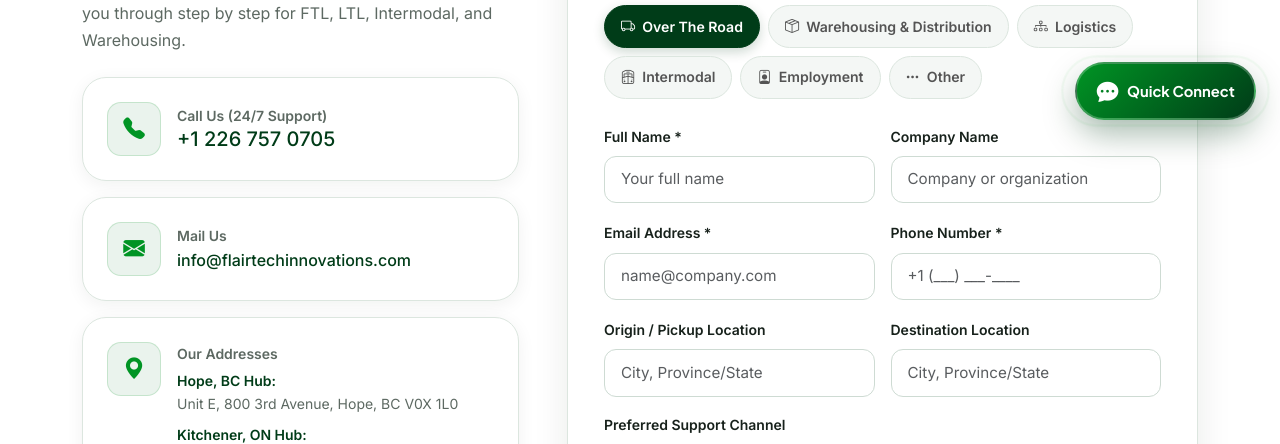
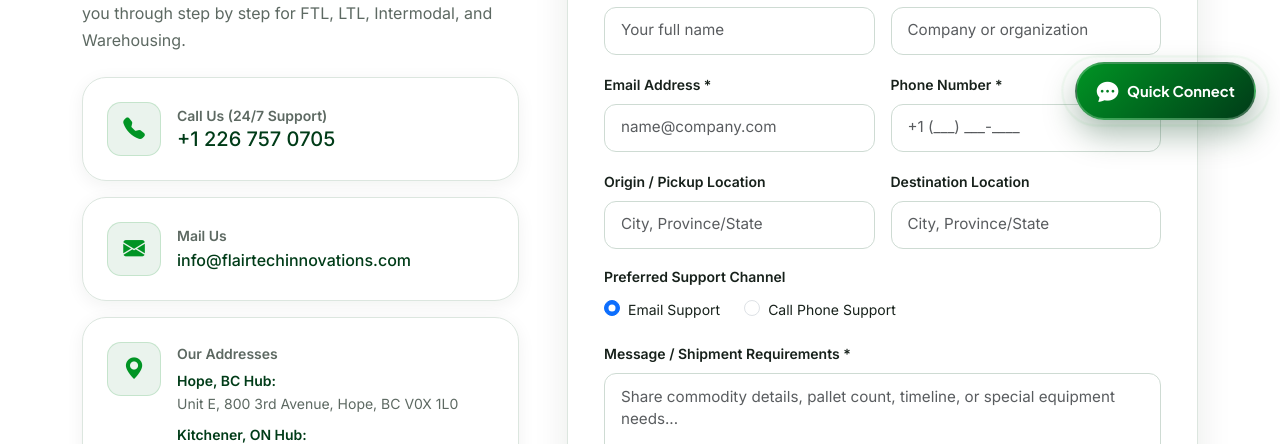
Before and after one commit to Sanjay1820/flairtechinnovations, a plain HTML site: page contact.html in a window 1280 px wide. Shown: the part 656-1100 px from the top of the page. Drawn offline with nearby package versions, Linux system fonts and the light colour scheme.

Commit message:
Remove What are your needs chips from Contact form

```diff
--- a/contact.html
+++ b/contact.html
@@ -141,18 +141,6 @@
             <p class="small text-muted-brand mb-4">For any shipping enquiries, custom rates, or feedback, please fill out the form below.</p>
 
             <form class="ft-interactive-form needs-validation" novalidate data-feedback="contactFeedback" data-subject="New Contact Enquiry">
-              <div class="mb-4">
-                <label class="form-label fw-semibold small d-block mb-2">What are your needs? *</label>
-                <div class="d-flex flex-wrap gap-2">
-                  <label class="ft-need-chip"><input type="radio" name="need" value="Over The Road" checked /><span><i class="bi bi-truck"></i> Over The Road</span></label>
-                  <label class="ft-need-chip"><input type="radio" name="need" value="Warehousing & Distribution" /><span><i class="bi bi-box-seam"></i> Warehousing &amp; Distribution</span></label>
-                  <label class="ft-need-chip"><input type="radio" name="need" value="Logistics" /><span><i class="bi bi-diagram-3"></i> Logistics</span></label>
-                  <label class="ft-need-chip"><input type="radio" name="need" value="Intermodal" /><span><i class="bi bi-train-freight-front"></i> Intermodal</span></label>
-                  <label class="ft-need-chip"><input type="radio" name="need" value="Employment" /><span><i class="bi bi-person-badge"></i> Employment</span></label>
-                  <label class="ft-need-chip"><input type="radio" name="need" value="Other" /><span><i class="bi bi-three-dots"></i> Other</span></label>
-                </div>
-              </div>
-
               <div class="row g-3">
                 <div class="col-md-6">
                   <label class="form-label small fw-semibold">Full Name *</label>
```
